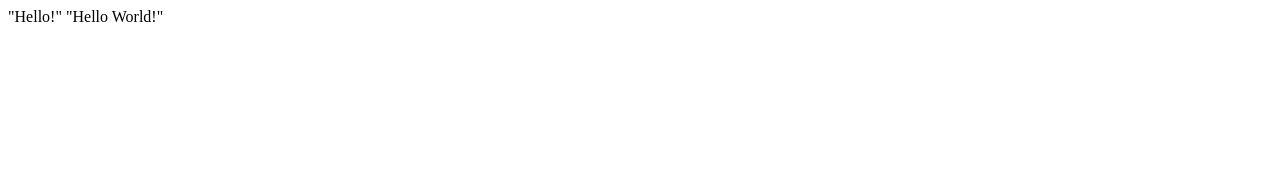
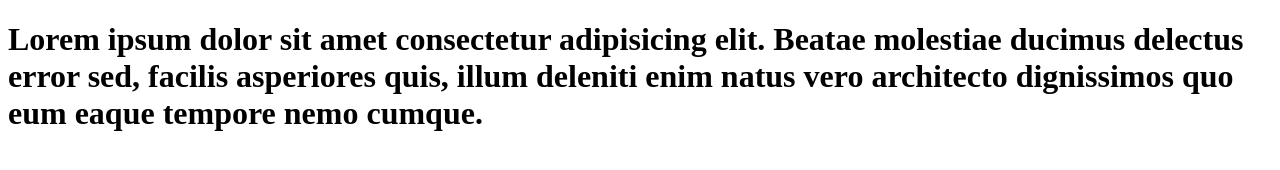
Before and after one commit to kate-miah/js2024-git-intro, a plain HTML site: page index.html in a window 1280 px wide. Drawn offline with Linux system fonts and the light colour scheme.

Commit message:
Add head

```diff
--- a/index.html
+++ b/index.html
@@ -6,7 +6,8 @@
     <title>Document</title>
 </head>
 <body>
-    "Hello!"
-    "Hello World!"
+    <h1>
+        Lorem ipsum dolor sit amet consectetur adipisicing elit. Beatae molestiae ducimus delectus error sed, facilis asperiores quis, illum deleniti enim natus vero architecto dignissimos quo eum eaque tempore nemo cumque.
+    </h1>
 </body>
 </html>
```
